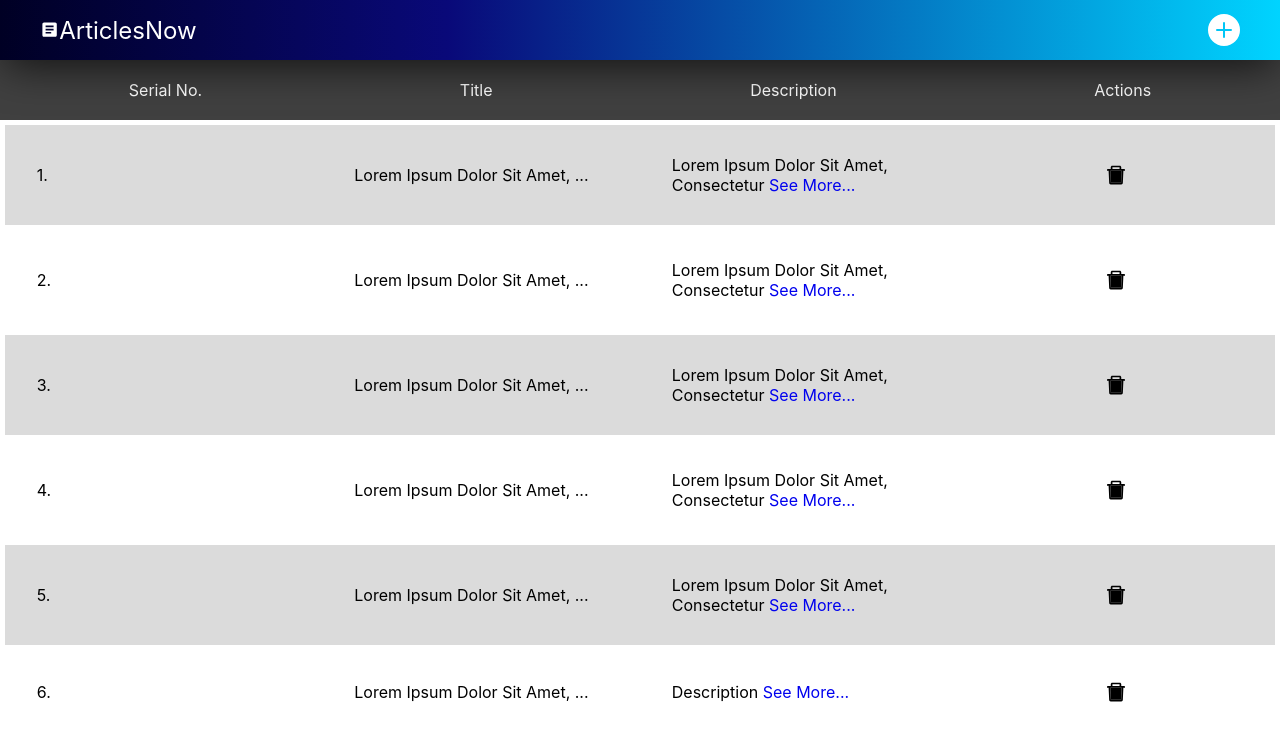
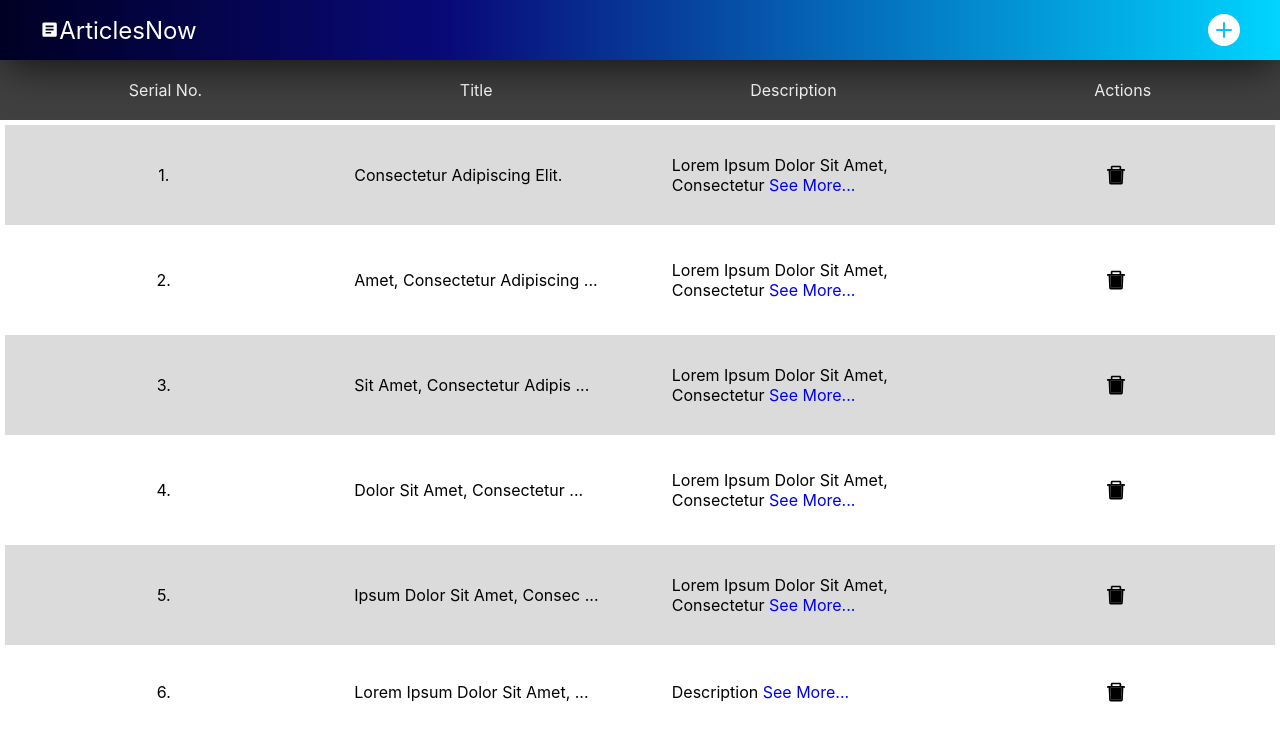
Before and after one commit to gurkiratsinghofficial/ArticlesNow, a React (Create React App) app: page / in a window 1280 px wide. Shown: the top 740 px of the page. Built offline with nearby package versions, Linux system fonts and the light colour scheme.

Commit message:
optimizations done

```diff
--- a/src/App.css
+++ b/src/App.css
@@ -110,6 +110,7 @@ html ::-webkit-scrollbar-thumb {
   margin: 5px;
   text-transform: capitalize;
 }
+.article-listing-container > div > :first-child,
 .article-listing-container > div > :last-child {
   display: flex;
   justify-content: center;
@@ -173,7 +174,7 @@ html ::-webkit-scrollbar-thumb {
   flex-direction: column;
   position: relative;
 }
-.article-view-container> :first-child{
+.article-view-container > :first-child {
   height: 45%;
 }
 .article-view-container img {
@@ -227,7 +228,7 @@ html ::-webkit-scrollbar-thumb {
   font-size: 300px;
 }
 @media (max-width: 767px) {
-  .article-add-container{
+  .article-add-container {
     width: 70%;
     height: 50%;
   }
--- a/src/App.js
+++ b/src/App.js
@@ -23,13 +23,14 @@ function App() {
     <div className="App">
       <ToastContainer position="bottom-right" autoClose={1000} limit={2} />
       <Modal
+        showCloseIcon={false}
         classNames={{
           modal: "article-add-container",
         }}
         open={addArticleModal}
         onClose={closeAddModal}
       >
-        <ArticleAdd />
+        <ArticleAdd closeAddModal={closeAddModal} />
       </Modal>
       <Header toggleAddModal={toggleAddModal} />
       <Routes>
--- a/src/features/components/ArticleListing/ArticleListing.js
+++ b/src/features/components/ArticleListing/ArticleListing.js
@@ -1,9 +1,9 @@
-import React from "react";
-import { AiTwotoneDelete } from "react-icons/ai";
+import React, { useCallback } from "react";
 import { Link } from "react-router-dom";
 import { useDispatch, useSelector } from "react-redux";
 import { removeArticle } from "../../articleSlice";
 import { FcCancel } from "react-icons/fc";
+import MemoizedArticleListingItem from "../ArticleListingItem/ArticleListingItem";
 
 function ArticleListing(props) {
   const articles = useSelector((state) => state.article.articles);
@@ -11,16 +11,21 @@ function ArticleListing(props) {
   const minDescLength = 40;
   const minTitleLength = 28;
 
-  const renderSeeMore = (item) => {
-    return <Link to={`/view/${item.id}`}>See more...</Link>;
-  };
+  const renderSeeMore = useCallback(
+    (item) => <Link to={`/view/${item.id}`}>See more...</Link>,
+    []
+  );
 
-  const renderEllipses = (item) => {
-    if (item.title.length > minTitleLength) return "...";
-  };
-  const deleteArticle = (id) => {
-    dispatch(removeArticle(id));
-  };
+  const renderEllipses = useCallback(
+    (item) => item.title.length > minTitleLength && "...",
+    [minTitleLength]
+  );
+
+  const deleteArticle = useCallback(
+    (id) => dispatch(removeArticle(id)),
+    [dispatch]
+  );
+
   if (articles.length)
     return (
       <>
@@ -35,19 +40,16 @@ function ArticleListing(props) {
             ?.slice()
             .reverse()
             .map((item, ind) => (
-              <div key={item.id}>
-                <span> {ind + 1}.</span>
-                <span>
-                  {item.title.slice(0, minTitleLength)} {renderEllipses(item)}
-                </span>
-                <span>
-                  {item.description.slice(0, minDescLength)}{" "}
-                  {renderSeeMore(item)}
-                </span>
-                <span onClick={() => deleteArticle(item.id)}>
-                  <AiTwotoneDelete />
-                </span>
-              </div>
+              <MemoizedArticleListingItem
+                key={item.id}
+                item={item}
+                ind={ind}
+                minTitleLength={minTitleLength}
+                minDescLength={minDescLength}
+                renderEllipses={renderEllipses}
+                renderSeeMore={renderSeeMore}
+                deleteArticle={deleteArticle}
+              />
             ))}
         </div>
       </>
--- /dev/null
+++ b/src/features/components/ArticleListingItem/ArticleListingItem.js
@@ -0,0 +1,29 @@
+import React from "react";
+import { AiTwotoneDelete } from "react-icons/ai";
+
+function ArticleListingItem({
+  item,
+  ind,
+  minTitleLength,
+  minDescLength,
+  renderEllipses,
+  renderSeeMore,
+  deleteArticle,
+}) {
+  return (
+    <div>
+      <span> {ind + 1}.</span>
+      <span>
+        {item.title.slice(0, minTitleLength)} {renderEllipses(item)}
+      </span>
+      <span>
+        {item.description.slice(0, minDescLength)} {renderSeeMore(item)}
+      </span>
+      <span onClick={() => deleteArticle(item.id)}>
+        <AiTwotoneDelete />
+      </span>
+    </div>
+  );
+}
+const MemoizedArticleListingItem = React.memo(ArticleListingItem);
+export default MemoizedArticleListingItem;
--- a/src/features/components/ArticleView/ArticleView.js
+++ b/src/features/components/ArticleView/ArticleView.js
@@ -1,7 +1,8 @@
-import React, { useEffect } from "react";
+import React, { useCallback, useEffect } from "react";
 import { RiArrowGoBackFill } from "react-icons/ri";
 import { useDispatch, useSelector } from "react-redux";
 import { useNavigate, useParams } from "react-router-dom";
+import { toast } from "react-toastify";
 import { setViewArticle } from "../../articleSlice";
 
 function ArticleView() {
@@ -10,23 +11,26 @@ function ArticleView() {
   const params = useParams();
   const dispatch = useDispatch();
 
-  const redirectToHome = () => {
-    navigate("/");
-  };
+  const redirectToHome = useCallback(() => navigate("/"), [navigate]);
+
   useEffect(() => {
     if (params.id) {
       const articleFound = articles.find(
         (article) => String(article.id) === params.id
       );
-      if (articleFound) dispatch(setViewArticle(articleFound));
-      else redirectToHome();
+      if (articleFound) {
+        dispatch(setViewArticle(articleFound));
+        return;
+      }
+      toast.error("Article Not Found");
+      redirectToHome();
     }
-  }, [articles, dispatch, params.id]);
+  }, [articles, dispatch, params.id, redirectToHome]);
 
   return (
     <div className="article-view-container">
       <div>
-        <img src="/ArticleCover.jpeg" alt="main" />
+        <img src="/ArticleCover.png" alt="main" />
       </div>
       <span onClick={redirectToHome}>
         <RiArrowGoBackFill />
--- a/src/shared/Header.js
+++ b/src/shared/Header.js
@@ -1,15 +1,16 @@
-import React from "react";
+import React, { useCallback } from "react";
 import { MdArticle } from "react-icons/md";
 import { BsFillPlusCircleFill } from "react-icons/bs";
 import { useNavigate } from "react-router-dom";
 
 function Header({ toggleAddModal }) {
   const navigate = useNavigate();
-  const openAddModal = () => toggleAddModal(true);
 
-  const redirectToHome = () => {
-    navigate("/");
-  };
+  const openAddModal = useCallback(
+    () => toggleAddModal(true),
+    [toggleAddModal]
+  );
+  const redirectToHome = useCallback(() => navigate("/"), [navigate]);
   return (
     <div className="header">
       <div onClick={redirectToHome}>
--- a/src/utils/dummy.js
+++ b/src/utils/dummy.js
@@ -6,31 +6,31 @@ const articles = [
   },
   {
     id: 2,
-    title: "Lorem ipsum dolor sit amet, consectetur adipiscing elit.",
+    title: "ipsum dolor sit amet, consectetur adipiscing elit.",
     description:
       "Lorem ipsum dolor sit amet, consectetur adipiscing elit. Fusce sed urna egestas, malesuada ligula ac, accumsan massa. Morbi aliquam feugiat bibendum. Ut vitae gravida lorem, sit amet ornare nibh. Cras aliquet dolor sed est consequat, in blandit ipsum laoreet. Sed mattis dui cursus nibh malesuada efficitur. Nullam rhoncus, ante ac rhoncus lacinia, risus nunc rhoncus lorem, eu luctus leo velit a ligula. Sed non magna at nisi mattis viverra dapibus ut nibh. Donec accumsan ligula sit amet pulvinar euismod. Aliquam ut quam purus. Suspendisse interdum lacinia urna at tincidunt. In tempor velit lorem, non rutrum risus tristique et.",
   },
   {
     id: 3,
-    title: "Lorem ipsum dolor sit amet, consectetur adipiscing elit.",
+    title: "dolor sit amet, consectetur adipiscing elit.",
     description:
       "Lorem ipsum dolor sit amet, consectetur adipiscing elit. Fusce sed urna egestas, malesuada ligula ac, accumsan massa. Morbi aliquam feugiat bibendum. Ut vitae gravida lorem, sit amet ornare nibh. Cras aliquet dolor sed est consequat, in blandit ipsum laoreet. Sed mattis dui cursus nibh malesuada efficitur. Nullam rhoncus, ante ac rhoncus lacinia, risus nunc rhoncus lorem, eu luctus leo velit a ligula. Sed non magna at nisi mattis viverra dapibus ut nibh. Donec accumsan ligula sit amet pulvinar euismod. Aliquam ut quam purus. Suspendisse interdum lacinia urna at tincidunt. In tempor velit lorem, non rutrum risus tristique et.",
   },
   {
     id: 4,
-    title: "Lorem ipsum dolor sit amet, consectetur adipiscing elit.",
+    title: "sit amet, consectetur adipiscing elit.",
     description:
       "Lorem ipsum dolor sit amet, consectetur adipiscing elit. Fusce sed urna egestas, malesuada ligula ac, accumsan massa. Morbi aliquam feugiat bibendum. Ut vitae gravida lorem, sit amet ornare nibh. Cras aliquet dolor sed est consequat, in blandit ipsum laoreet. Sed mattis dui cursus nibh malesuada efficitur. Nullam rhoncus, ante ac rhoncus lacinia, risus nunc rhoncus lorem, eu luctus leo velit a ligula. Sed non magna at nisi mattis viverra dapibus ut nibh. Donec accumsan ligula sit amet pulvinar euismod. Aliquam ut quam purus. Suspendisse interdum lacinia urna at tincidunt. In tempor velit lorem, non rutrum risus tristique et.",
   },
   {
     id: 5,
-    title: "Lorem ipsum dolor sit amet, consectetur adipiscing elit.",
+    title: "amet, consectetur adipiscing elit.",
     description:
       "Lorem ipsum dolor sit amet, consectetur adipiscing elit. Fusce sed urna egestas, malesuada ligula ac, accumsan massa. Morbi aliquam feugiat bibendum. Ut vitae gravida lorem, sit amet ornare nibh. Cras aliquet dolor sed est consequat, in blandit ipsum laoreet. Sed mattis dui cursus nibh malesuada efficitur. Nullam rhoncus, ante ac rhoncus lacinia, risus nunc rhoncus lorem, eu luctus leo velit a ligula. Sed non magna at nisi mattis viverra dapibus ut nibh. Donec accumsan ligula sit amet pulvinar euismod. Aliquam ut quam purus. Suspendisse interdum lacinia urna at tincidunt. In tempor velit lorem, non rutrum risus tristique et.",
   },
   {
     id: 6,
-    title: "Lorem ipsum dolor sit amet, consectetur adipiscing elit.",
+    title: "consectetur adipiscing elit.",
     description:
       "Lorem ipsum dolor sit amet, consectetur adipiscing elit. Fusce sed urna egestas, malesuada ligula ac, accumsan massa. Morbi aliquam feugiat bibendum. Ut vitae gravida lorem, sit amet ornare nibh. Cras aliquet dolor sed est consequat, in blandit ipsum laoreet. Sed mattis dui cursus nibh malesuada efficitur. Nullam rhoncus, ante ac rhoncus lacinia, risus nunc rhoncus lorem, eu luctus leo velit a ligula. Sed non magna at nisi mattis viverra dapibus ut nibh. Donec accumsan ligula sit amet pulvinar euismod. Aliquam ut quam purus. Suspendisse interdum lacinia urna at tincidunt. In tempor velit lorem, non rutrum risus tristique et.",
   },
```
Also changed, not shown: src/features/components/ArticleAdd/ArticleAdd.js (+5 -5 lines), public/ArticleCover.jpeg (deleted), public/ArticleCover.png (added).
